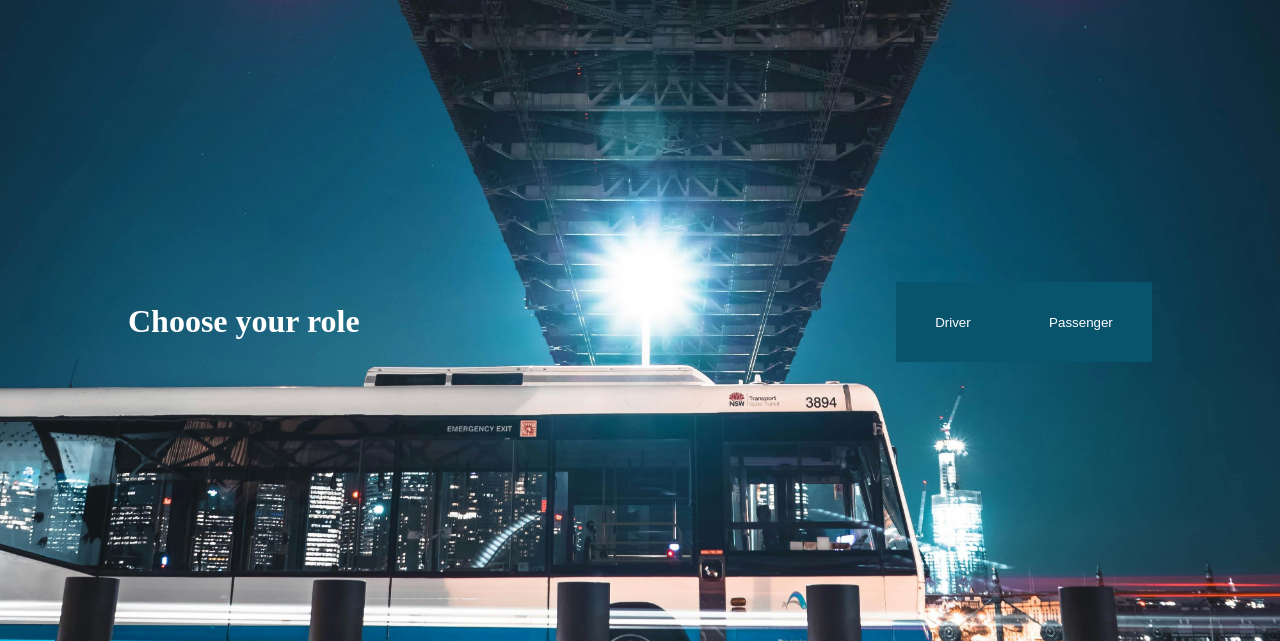
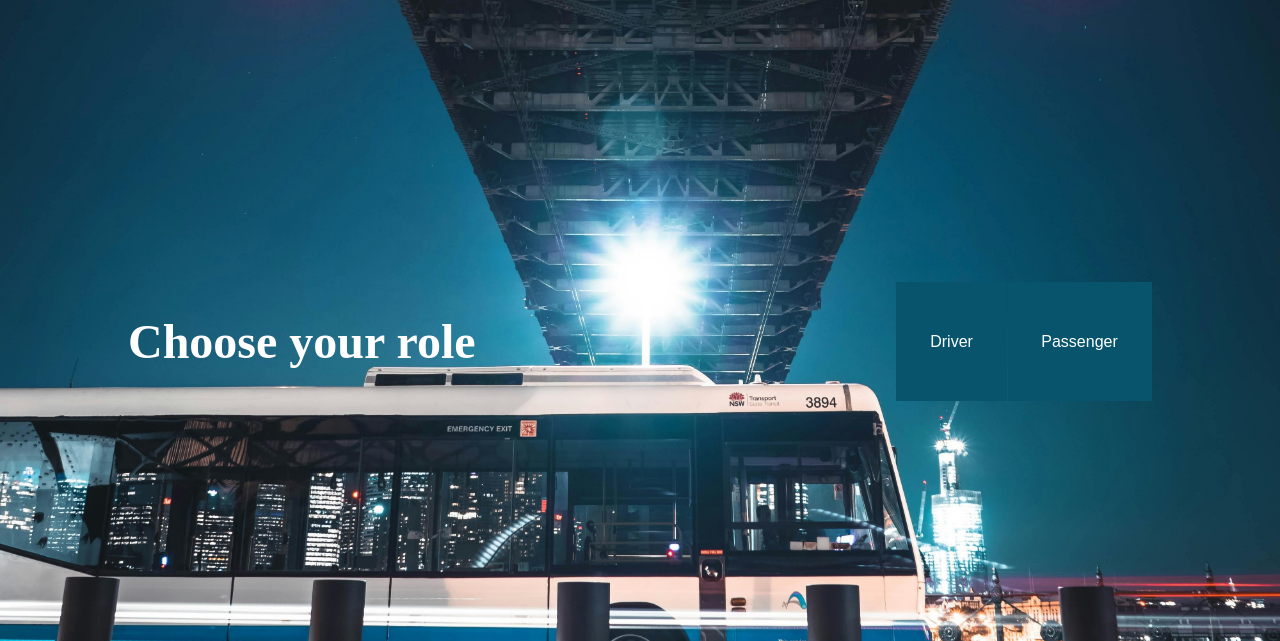
Before and after one commit to akwelemc/WebTechies, a PHP site: page /Login/rolepage.php in a window 1280 px wide. Shown: the top 641 px of the page. Run offline with PHP 8.4, Linux system fonts and the light colour scheme; the visitor is signed in with stand-in values (Sample User, id 1).

Commit message:
fonts on role page

```diff
--- a/css/role.css
+++ b/css/role.css
@@ -17,6 +17,7 @@ body {
     text-align: center;
     margin-left: 10%;
     font: cursive;
+    font-size: 24px;
     color:#fff;
 }
 
@@ -39,6 +40,7 @@ body {
     margin: 0.5px;
     height: 100%;
     font: cursive;
+    font-size: 16px;
 }
 
 button:hover{
```
